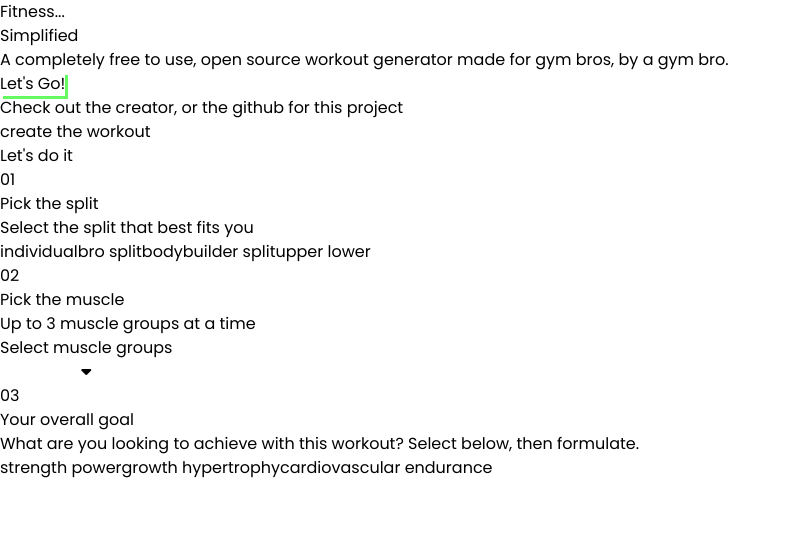
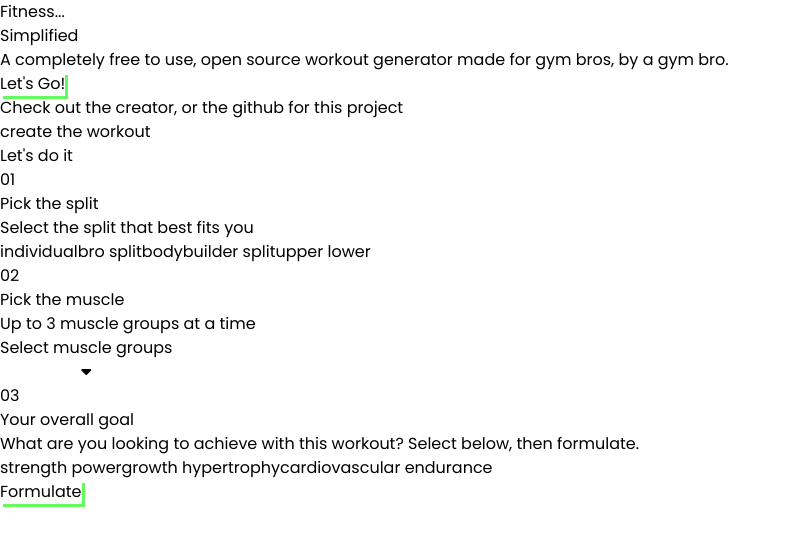
Before and after one commit to lucasderousse/Mint-Fitness, a React (Vite) app: page / in a window 1280 px wide. Shown: the top 546 px of the page, without its empty margins (0-791 px from the left). Built offline with nearby package versions, Linux system fonts and the light colour scheme.

Commit message:
Deleted text to button accidentally

```diff
--- a/src/components/Generator.jsx
+++ b/src/components/Generator.jsx
@@ -98,7 +98,7 @@ export default function Generator(props) {
             </div>
             <Button func={() => {
                 window.location.href = '#workout', updateWorkout
-            }}></Button>
+            }} text={"Formulate"}></Button>
         </SectionWrapper>
 
     )
```
